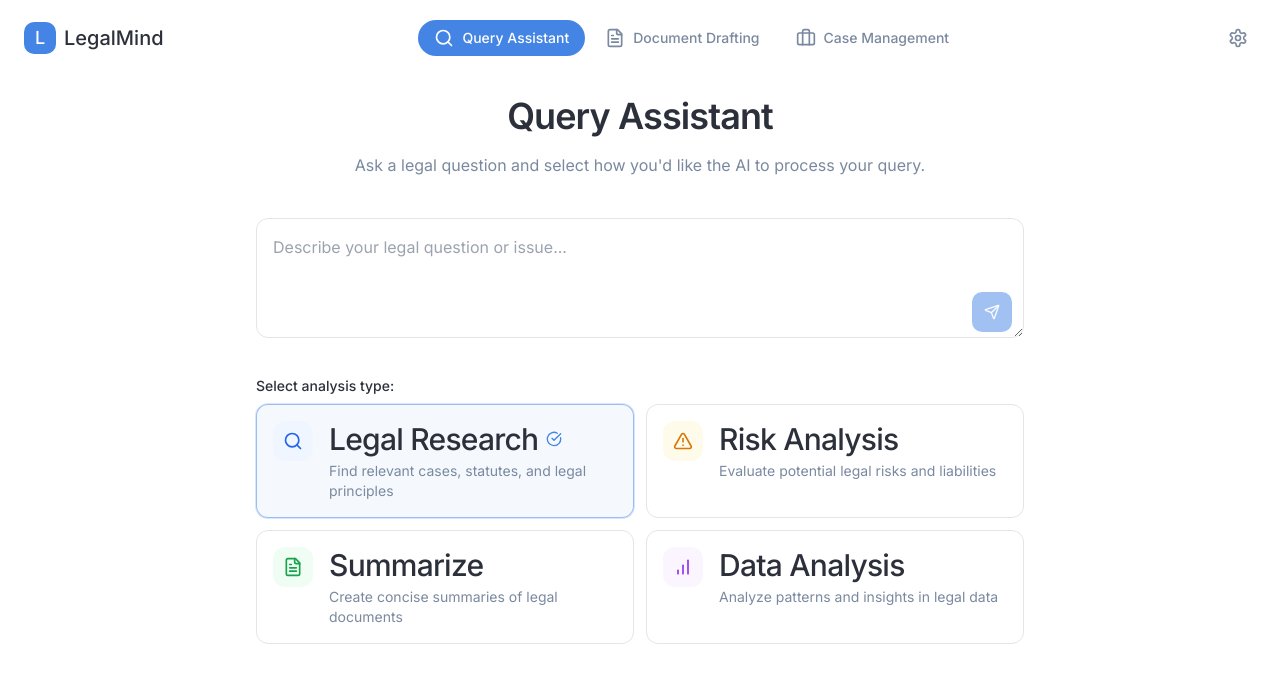
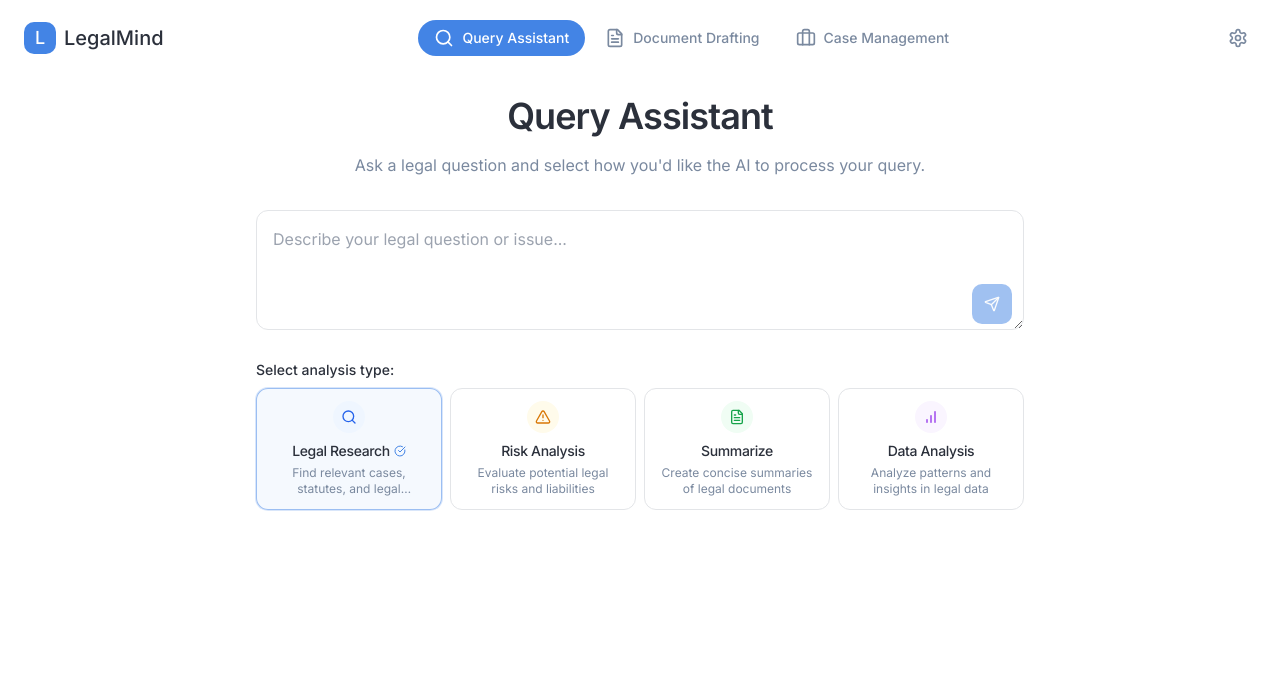
Before and after one commit to realix-ai/legalmind-mate, a React (Vite) app: page /query-assistant in a window 1280 px wide. Shown: the top 682 px of the page. Built offline with nearby package versions, Linux system fonts and the light colour scheme.

Commit message:
Reduce size of query options
Reduces the size of the query options in the query assistant page.

```diff
--- a/src/components/QueryOptions.tsx
+++ b/src/components/QueryOptions.tsx
@@ -1,5 +1,4 @@
 
-import { useState } from 'react';
 import { cn } from '@/lib/utils';
 import {
   Search,
@@ -20,59 +19,59 @@ const QueryOptions = ({ onSelect, selectedOption }: QueryOptionsProps) => {
       id: 'legal-research',
       title: 'Legal Research',
       description: 'Find relevant cases, statutes, and legal principles',
-      icon: <Search className="h-5 w-5" />,
+      icon: <Search className="h-4 w-4" />,
       color: 'bg-blue-50 text-blue-600 dark:bg-blue-900/20 dark:text-blue-400'
     },
     {
       id: 'risk-analysis',
       title: 'Risk Analysis',
       description: 'Evaluate potential legal risks and liabilities',
-      icon: <AlertTriangle className="h-5 w-5" />,
+      icon: <AlertTriangle className="h-4 w-4" />,
       color: 'bg-amber-50 text-amber-600 dark:bg-amber-900/20 dark:text-amber-400'
     },
     {
       id: 'summarize',
       title: 'Summarize',
       description: 'Create concise summaries of legal documents',
-      icon: <FileText className="h-5 w-5" />,
+      icon: <FileText className="h-4 w-4" />,
       color: 'bg-green-50 text-green-600 dark:bg-green-900/20 dark:text-green-400'
     },
     {
       id: 'data-analysis',
       title: 'Data Analysis',
       description: 'Analyze patterns and insights in legal data',
-      icon: <BarChart className="h-5 w-5" />,
+      icon: <BarChart className="h-4 w-4" />,
       color: 'bg-purple-50 text-purple-600 dark:bg-purple-900/20 dark:text-purple-400'
     }
   ];
 
   return (
-    <div className="grid grid-cols-1 sm:grid-cols-2 gap-3 w-full max-w-3xl mx-auto">
+    <div className="grid grid-cols-2 sm:grid-cols-4 gap-2 w-full max-w-3xl mx-auto">
       {options.map((option) => (
         <button
           key={option.id}
           onClick={() => onSelect(option.id)}
           className={cn(
-            "flex items-start gap-4 p-4 rounded-xl border transition-all duration-300 text-left",
+            "flex flex-col items-center p-3 rounded-lg border transition-all duration-300 text-center h-full",
             selectedOption === option.id
               ? "border-primary/50 bg-primary/5 ring-1 ring-primary/20"
               : "border-border hover:border-primary/30 hover:bg-primary/5"
           )}
         >
           <div className={cn(
-            "flex items-center justify-center w-10 h-10 rounded-lg shrink-0",
+            "flex items-center justify-center w-8 h-8 rounded-full shrink-0 mb-2",
             option.color
           )}>
             {option.icon}
           </div>
           <div>
-            <div className="flex items-center gap-2">
-              <h3 className="font-medium">{option.title}</h3>
+            <div className="flex items-center justify-center gap-1">
+              <h3 className="font-medium text-sm">{option.title}</h3>
               {selectedOption === option.id && (
-                <CheckCircle className="h-4 w-4 text-primary" />
+                <CheckCircle className="h-3 w-3 text-primary" />
               )}
             </div>
-            <p className="text-sm text-muted-foreground mt-1">
+            <p className="text-xs text-muted-foreground mt-1 line-clamp-2">
               {option.description}
             </p>
           </div>
--- a/src/pages/QueryAssistant.tsx
+++ b/src/pages/QueryAssistant.tsx
@@ -1,4 +1,3 @@
-
 import { useState } from 'react';
 import { motion } from 'framer-motion';
 import { Button } from '@/components/ui/button';
@@ -149,14 +148,14 @@ STRATEGIC RECOMMENDATIONS:
 
           <motion.p
             variants={itemVariants}
-            className="text-muted-foreground text-center mb-10"
+            className="text-muted-foreground text-center mb-8"
           >
             Ask a legal question and select how you'd like the AI to process your query.
           </motion.p>
 
           <motion.div variants={itemVariants}>
-            <form onSubmit={handleSubmit} className="mb-10">
-              <div className="relative mb-8">
+            <form onSubmit={handleSubmit} className="mb-8">
+              <div className="relative mb-6">
                 <textarea
                   value={query}
                   onChange={(e) => setQuery(e.target.value)}
```
